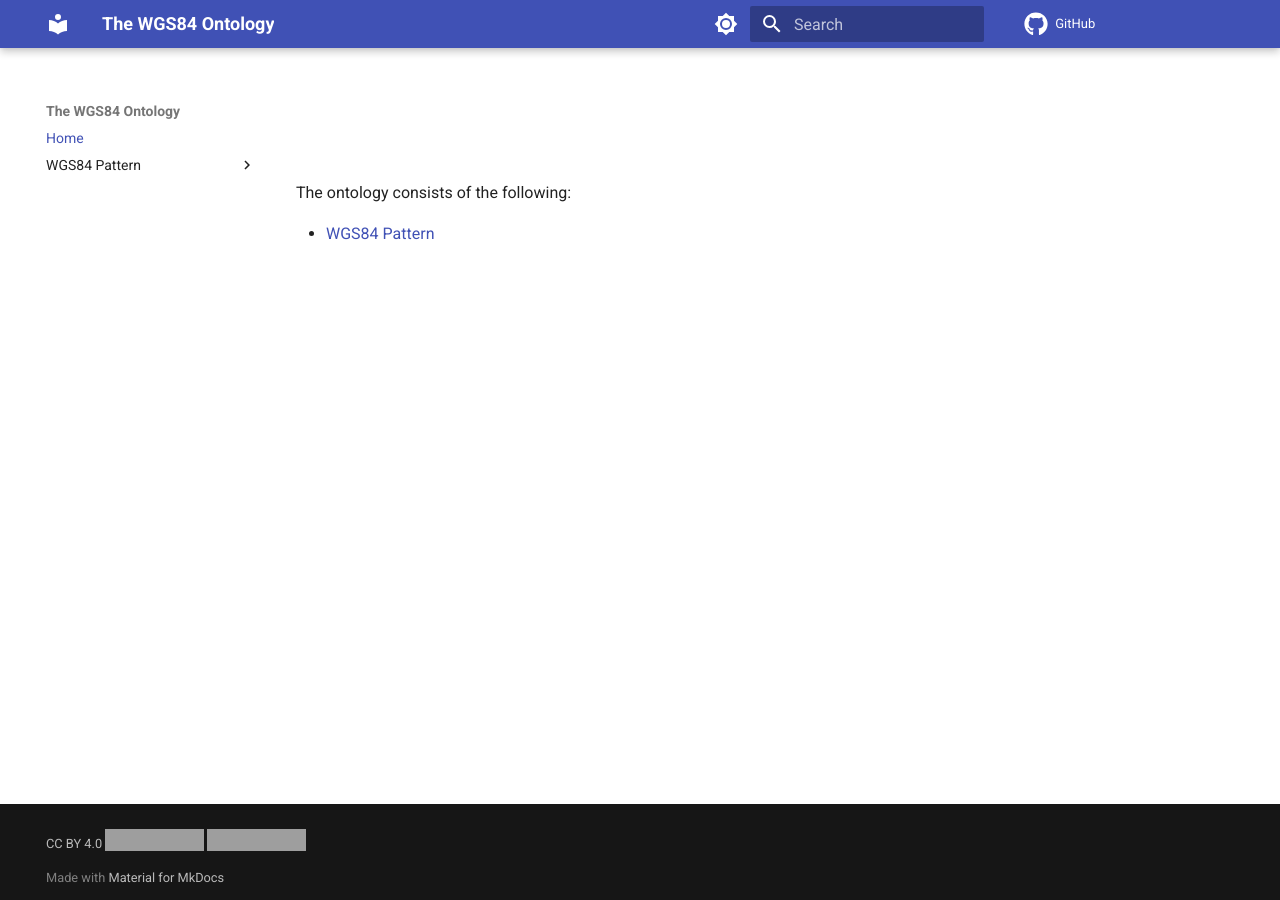
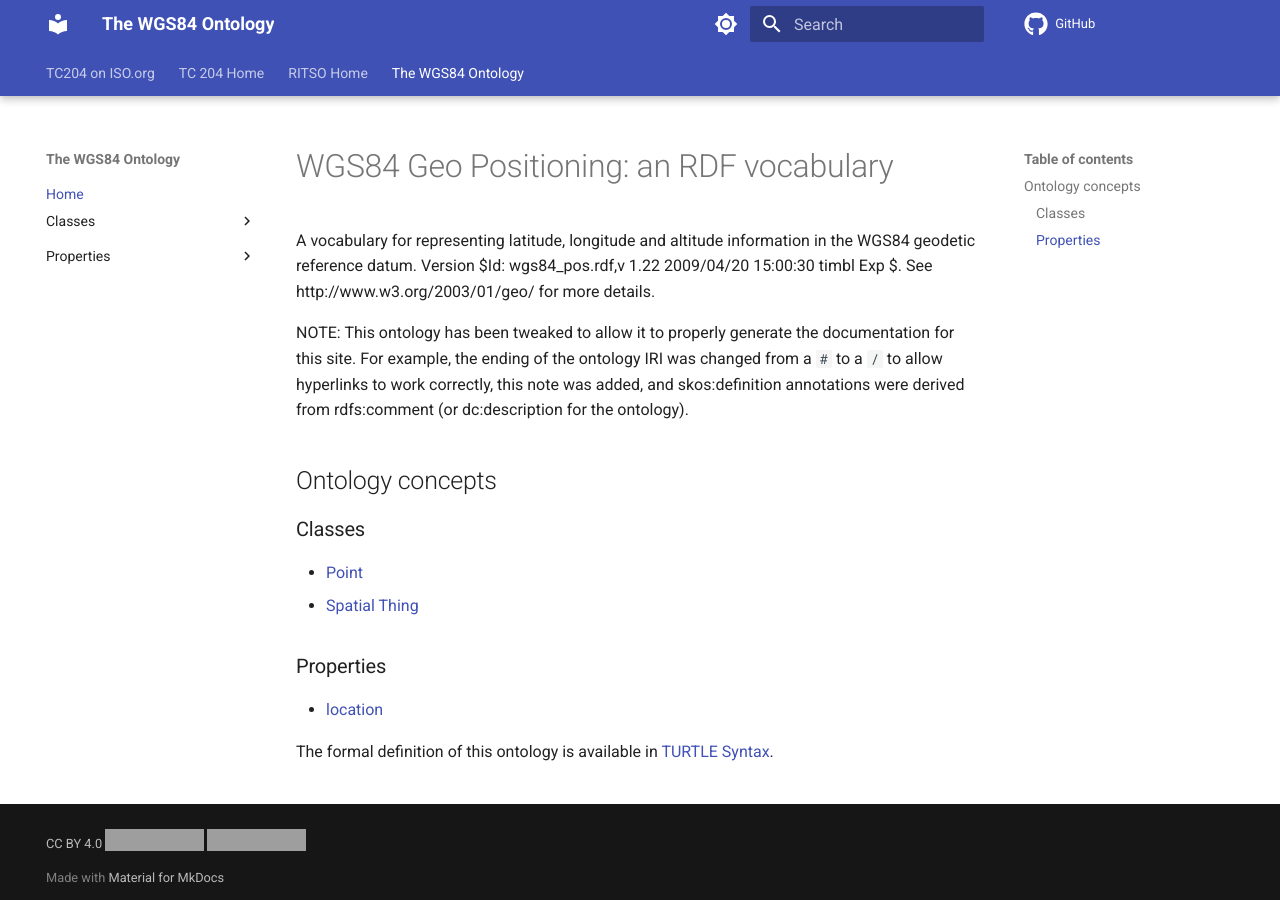
Before and after one commit to ISO-TC204/ontology-import-wgs84, an MkDocs documentation site: the page built from docs/index.md, in a window 1280 px wide. Built offline with MkDocs 1.6.1 and Material for MkDocs 9.7.7, drawn with Linux system fonts in a browser that asks for light colours; comment, search, counter and statistics services are not loaded; the version menu is left out; grey boxes are pictures that could not be loaded.

```diff
--- a/docs/index.md
+++ b/docs/index.md
@@ -1,5 +1,22 @@
-#
+# WGS84 Geo Positioning: an RDF vocabulary
 
-The  ontology consists of the following:
+A vocabulary for representing latitude, longitude and
+ altitude information in the WGS84 geodetic reference datum.
+ Version $Id: wgs84_pos.rdf,v 1.22 2009/04/20 15:00:30 timbl Exp $. See http://www.w3.org/2003/01/geo/ for more details.
 
-- [WGS84 Pattern](WGS84Pattern.md)
+NOTE: This ontology has been tweaked to allow it to properly generate the documentation for this site. For example, the ending of the ontology IRI was changed from a `#` to a `/` to allow hyperlinks to work correctly, this note was added, and skos:definition annotations were derived from rdfs:comment (or dc:description for the ontology).
+
+
+## Ontology concepts
+
+### Classes
+
+- [Point](classes/Point.md)
+- [Spatial Thing](classes/SpatialThing.md)
+
+### Properties
+
+- [location](properties/location.md)
+
+
+The formal definition of this ontology is available in [TURTLE Syntax](WGS84Pattern.ttl).
--- a/mkdocs.yml
+++ b/mkdocs.yml
@@ -2,11 +2,16 @@ site_name: The WGS84 Ontology
 site_description: The WGS84 ontology converted into a website
 repo_url: https://github.com/ISO-TC204/ontology-import-wgs84
 nav:
-- Home: index.md
-- WGS84 Pattern:
-  - WGS84 Pattern: WGS84Pattern.md
-  - Point: Point.md
-  - Spatial Thing: SpatialThing.md
+- TC204 on ISO.org: https://www.iso.org/committee/54706.html
+- TC 204 Home: https://isotc204.org/
+- RITSO Home: https://isotc204.org/ritso/
+- The WGS84 Ontology:
+  - Home: index.md
+  - Classes:
+    - Point: classes/Point.md
+    - Spatial Thing: classes/SpatialThing.md
+  - Properties:
+    - location: properties/location.md
 site_url: https://isotc204.org/ontology-import-wgs84/
 copyright: <p xmlns:cc="http://creativecommons.org/ns#" xmlns:dct="http://purl.org/dc/terms/">
   <a href="https://creativecommons.org/licenses/by/4.0/?ref=chooser-v1" target="_blank"
@@ -22,6 +27,8 @@ theme:
   - content.tooltips
   - icons
   - navigation.path
+  - navigation.tabs
+  - navigation.tabs.sticky
   - navigation.top
   icon:
     repo: fontawesome/brands/github
```
Also changed, not shown: docs/Point.md (deleted, +0 -59 lines), docs/WGS84Pattern.md (deleted, +0 -8 lines), docs/classes/Point.md (added, +70 -0 lines), docs/classes/SpatialThing.md (renamed from docs/SpatialThing.md, +9 -5 lines), docs/properties/location.md (added, +14 -0 lines), docs/traceability/geo.csv (added, +12 -0 lines), top-nav.yml (added, +9 -0 lines), docs/diagrams/Point.dot.png, docs/diagrams/Point.dot.svg, docs/diagrams/SpatialThing.dot.png, docs/diagrams/SpatialThing.dot.svg, 4 other files.
